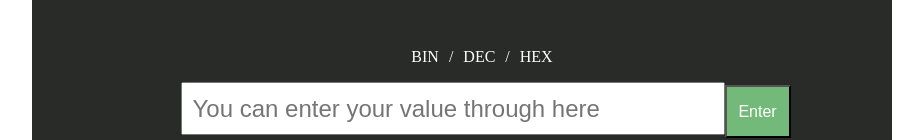
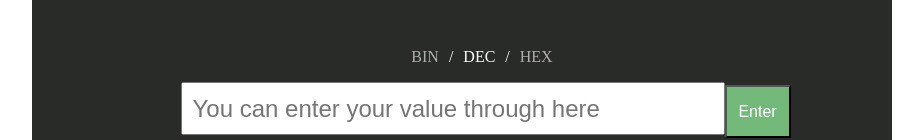
Before and after one commit to Lulkafe/BinaryCalc, a React app: page / in a window 1280 px wide. Shown: the part 609-749 px from the top of the page, without its empty margins (178-1101 px from the left). Built offline with nearby package versions, Linux system fonts and the light colour scheme.

Commit message:
Added highlight feature to radix menu

```diff
--- a/src/components.tsx
+++ b/src/components.tsx
@@ -1,7 +1,7 @@
 import React from 'react';
 import { useReducer, useContext } from 'react';
 import { bitReducer, initState, actions } from './reducer';
-import { Item, Bitwise } from './enum';
+import { Item, Bitwise, Radix } from './enum';
 
 
 const CalcContext = React.createContext(undefined);
@@ -278,14 +278,24 @@ function UserInputSection () {
 }
 
 function RadixSelector () {
+
+    const { state, dispatch } = useContext(CalcContext);
+    const radix_for_input = state.radix_for_input;
+    const cmnCls = 'user-input__radix-item';
+    const getClass = (radix: Radix) => radix === radix_for_input?
+        cmnCls : cmnCls + ' user-input__radix-item__grayedout';
+    const onClick = (radix) => () => {
+        dispatch({type: actions.radix.change, value: radix });
+    }
+
     return (
         <div>
             <ol id='user-input__radix-list'>
-                <li>BIN</li>
+                <li className={getClass(Radix.BIN)} onClick={onClick(Radix.BIN)}>BIN</li>
                 <li>/</li>
-                <li>DEC</li>
+                <li className={getClass(Radix.DEC)} onClick={onClick(Radix.DEC)}>DEC</li>
                 <li>/</li>
-                <li>HEX</li>
+                <li className={getClass(Radix.HEX)} onClick={onClick(Radix.HEX)}>HEX</li>
             </ol>
         </div>
     )
--- a/src/reducer.tsx
+++ b/src/reducer.tsx
@@ -28,6 +28,9 @@ export const actions = {
     },
     input: {
         update: 'User gave an input value'
+    },
+    radix: {
+        change: 'User selected a radix for user input'
     }
 }
 
@@ -168,6 +171,9 @@ export const bitReducer = (state, action) => {
                 return { ...state, validation_message: e.message };
             }
 
+        case actions.radix.change:
+            return { ...state, radix_for_input: action.value };
+
     }
 
     return state;
--- a/src/style.css
+++ b/src/style.css
@@ -159,6 +159,14 @@
     padding-right: 5px;
 }
 
+.user-input__radix-item {
+    cursor: pointer;
+}
+
+.user-input__radix-item__grayedout {
+    color: #B0AEAE
+}
+
 #user-input__validation-msg {
     color: white; /* TODO: should be adjusted later*/
     text-align: center;
```
Also changed, not shown: 1 other file (tests, documents, lock files or other folders).
